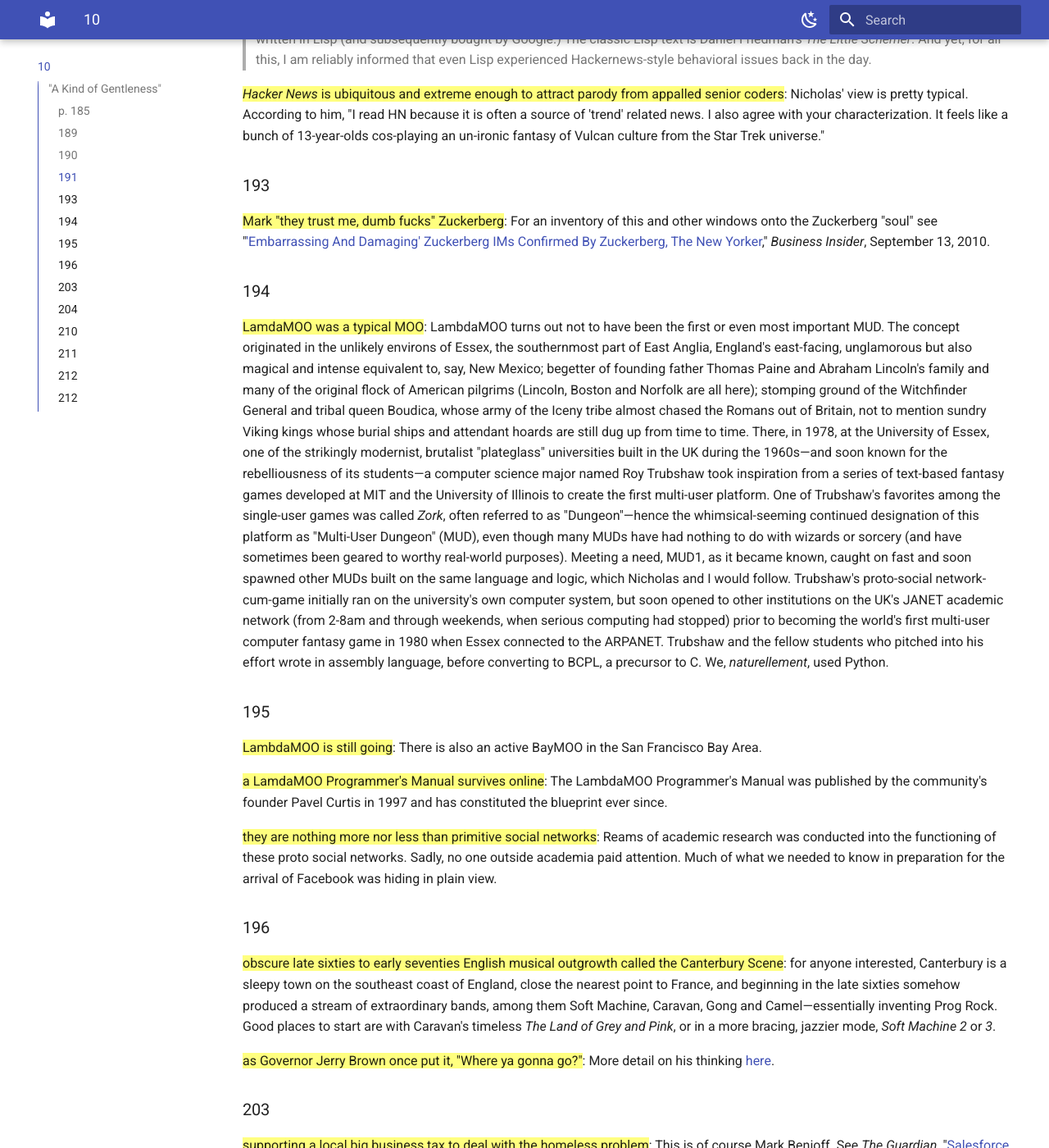
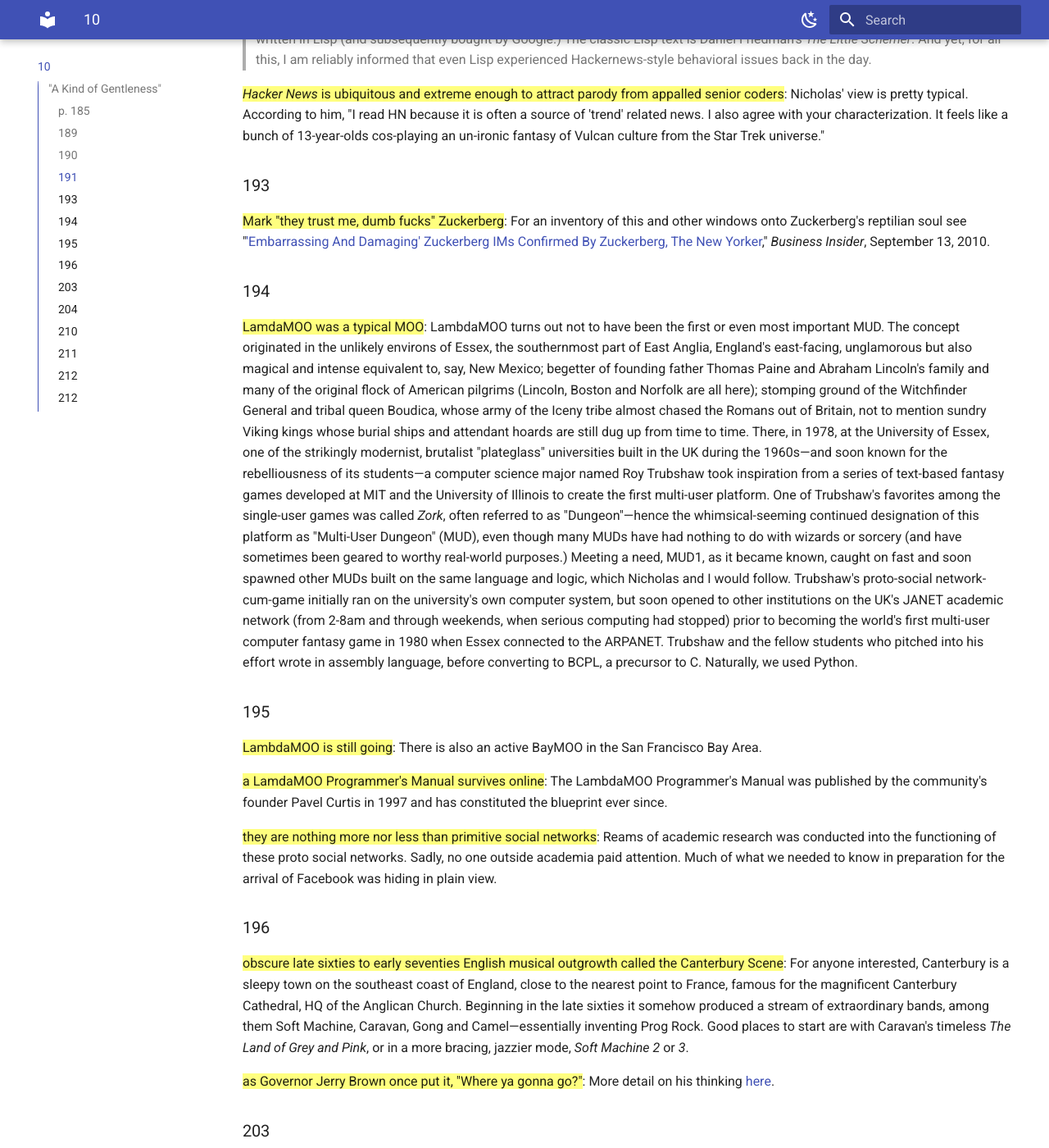
Before and after one commit to zappascout/devil_notes-sources, an MkDocs documentation site: the page built from docs/notes_10_devil.md, in a window 1280 px wide and 1400 px high, scrolled down 1327 px. Shown: the whole window at 82% size. Built offline with MkDocs 1.6.1 and Material for MkDocs 9.7.7, drawn with Linux system fonts in a browser that asks for light colours.

Commit message:
tidies up to canterbury

```diff
--- a/docs/notes_10_devil.md
+++ b/docs/notes_10_devil.md
@@ -90,7 +90,7 @@
 
 ###193
 ==Mark "they trust me, dumb fucks" Zuckerberg==:
-For an inventory of this and other windows onto the Zuckerberg "soul" see "['Embarrassing And Damaging' Zuckerberg IMs Confirmed By Zuckerberg, The New Yorker][soul]," *Business Insider*, September 13, 2010.
+For an inventory of this and other windows onto Zuckerberg's reptilian soul see "['Embarrassing And Damaging' Zuckerberg IMs Confirmed By Zuckerberg, The New Yorker][soul]," *Business Insider*, September 13, 2010.
 [soul]:https://www.businessinsider.com/embarrassing-and-damaging-zuckerberg-ims-confirmed-by-zuckerberg-the-new-yorker-2010-9?op=1
 
 ###194
@@ -114,7 +114,7 @@
 *Zork*, often referred to as "Dungeon"—hence the whimsical-seeming
 continued designation of this platform as "Multi-User Dungeon" (MUD),
 even though many MUDs have had nothing to do with wizards or sorcery
-(and have sometimes been geared to worthy real-world purposes). Meeting
+(and have sometimes been geared to worthy real-world purposes.) Meeting
 a need, MUD1, as it became known, caught on fast and soon spawned other
 MUDs built on the same language and logic, which Nicholas and I would
 follow.
@@ -125,7 +125,7 @@
 multi-user computer fantasy game in 1980 when Essex connected to the
 ARPANET. Trubshaw and the fellow students who pitched into his effort
 wrote in assembly language, before converting to BCPL, a precursor to C.
-We, *naturellement*, used Python.
+Naturally, we used Python.
 
 ###195
 ==LambdaMOO is still going==:
@@ -145,8 +145,8 @@
 ###196
 ==obscure late sixties to early seventies English musical
 outgrowth called the Canterbury Scene==:
-for anyone interested, Canterbury is a sleepy town on the southeast coast of England, close the
-nearest point to France, and beginning in the late sixties somehow
+For anyone interested, Canterbury is a sleepy town on the southeast coast of England, close to the
+nearest point to France, famous for the magnificent Canterbury Cathedral, HQ of the Anglican Church. Beginning in the late sixties it somehow
 produced a stream of extraordinary bands, among them Soft Machine,
 Caravan, Gong and Camel—essentially inventing Prog Rock. Good places
 to start are with Caravan's timeless *The Land of Grey and Pink*, or in
```
